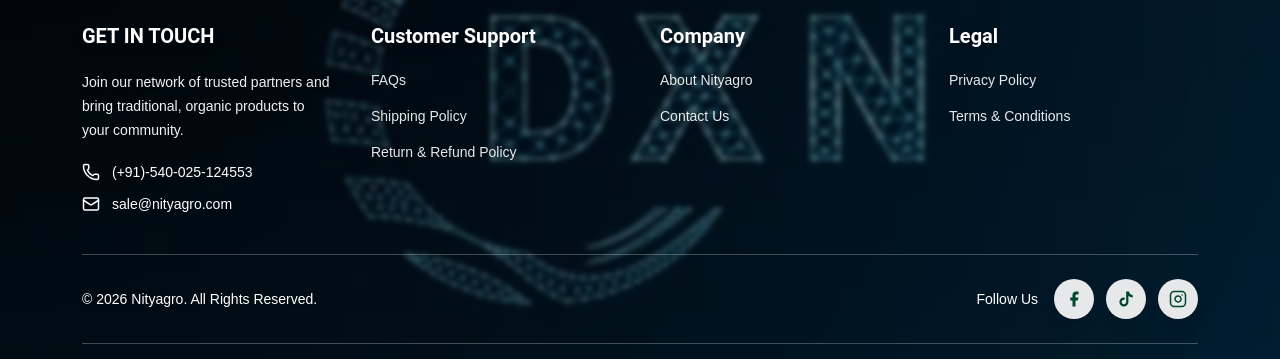
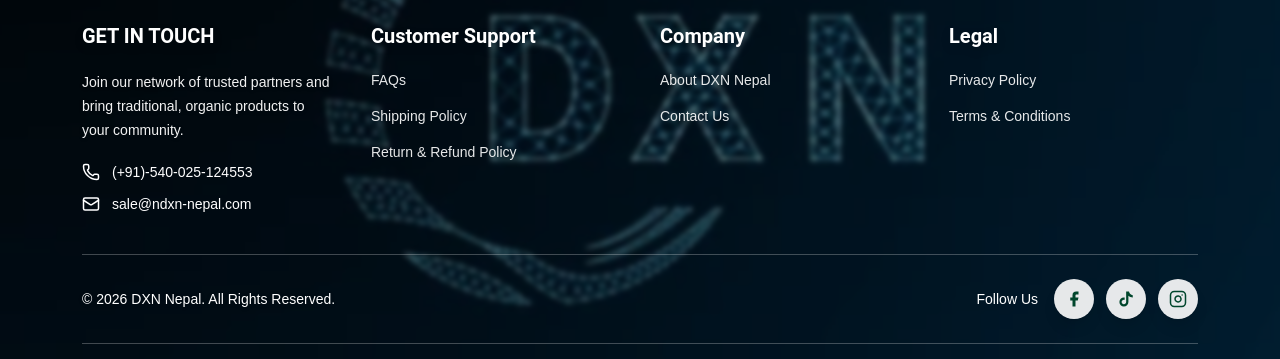
Before and after one commit to Gyane-git/dxnecom, a Next.js app: page / in a window 1280 px wide. Shown: the part 4176-4535 px from the top of the page. Built offline with nearby package versions, Linux system fonts and the light colour scheme; no server answers; the database is empty.

Commit message:
vdfvdfvd

```diff
--- a/components/nityagro-footer.js
+++ b/components/nityagro-footer.js
@@ -123,7 +123,7 @@
 ];
 
 const COMPANY = [
-  { label: "About Nityagro", href: "/about" },
+  { label: "About DXN Nepal", href: "/about" },
 
   { label: "Contact Us", href: "/contact-us" },
 ];
@@ -203,7 +203,7 @@
                   className="flex items-center gap-3 hover:text-green-300 transition-colors"
                 >
                   <MailIcon size={18} />
-                  <span className="text-sm">sale@nityagro.com</span>
+                  <span className="text-sm">sale@ndxn-nepal.com</span>
                 </a>
               </div>
             </div>
@@ -282,7 +282,7 @@
           <div className="flex flex-col md:flex-row items-center justify-between gap-5 py-6">
 
             <p className="text-white text-sm drop-shadow">
-              © {new Date().getFullYear()} Nityagro. All Rights Reserved.
+              © {new Date().getFullYear()} DXN Nepal. All Rights Reserved.
             </p>
 
             <div className="flex items-center gap-4">
```
